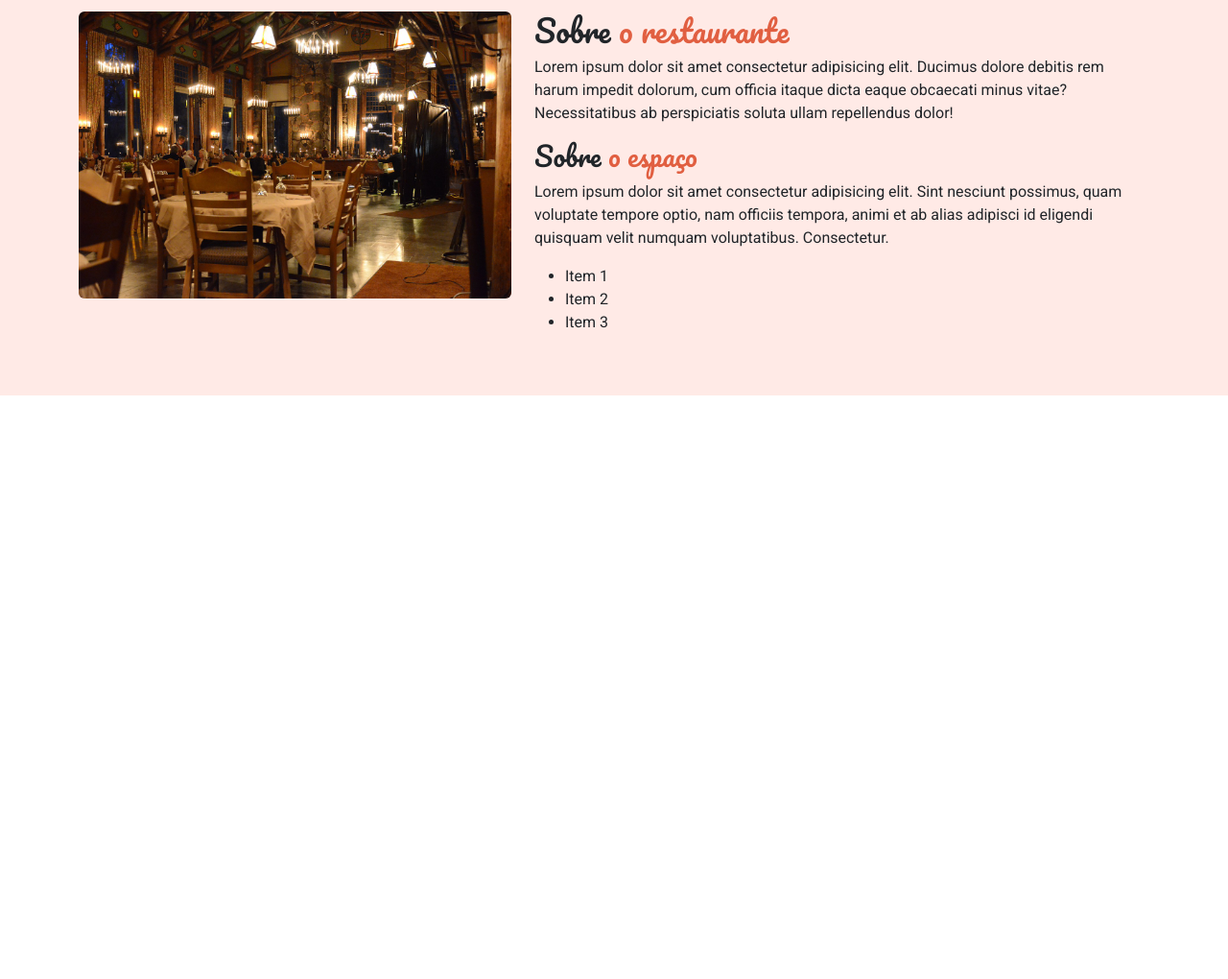
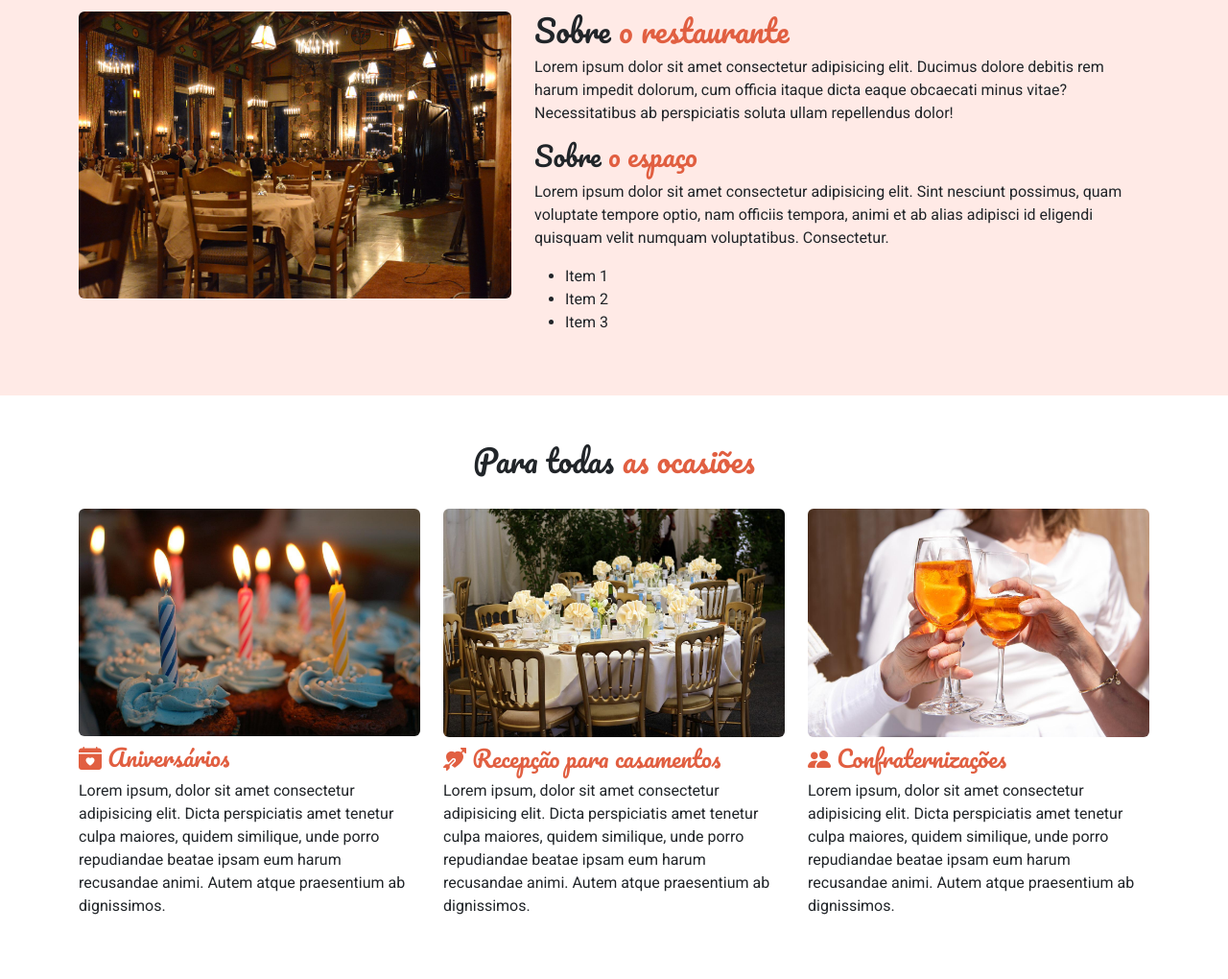
Before and after one commit to aldosds/bootstrap_restaurante_sabores, a plain HTML site: page index.html in a window 1280 px wide. Shown: the part 884-1904 px from the top of the page at 96% size. Before the commit the page ends 1296 px from the top, so only its background shows below. Drawn offline with nearby package versions, Linux system fonts and the light colour scheme.

Commit message:
add sessão de eventos

```diff
--- a/index.html
+++ b/index.html
@@ -29,7 +29,7 @@
                         </a>
                     </li>
                     <li class="nav-item fw-bold">
-                        <a href="" class="nav-link">
+                        <a href="#eventos" class="nav-link">
                             <i class="bi bi-calendar-check me-1"></i>
                             Eventos
                         </a>
@@ -83,11 +83,11 @@
                             <img src="images/restaurante.jpg" class="d-block w-100 rounded" alt="Foto do espaço do interior do restaurante">
                         </div>
                         <div class="col-md-7">
-                            <h2 class="section-title">Sobre <span>o restaurante</span></h2>
+                            <h2 class="section-title">Sobre <span class="text-colored">o restaurante</span></h2>
                             <p>
                                 Lorem ipsum dolor sit amet consectetur adipisicing elit. Ducimus dolore debitis rem harum impedit dolorum, cum officia itaque dicta eaque obcaecati minus vitae? Necessitatibus ab perspiciatis soluta ullam repellendus dolor!
                             </p>
-                            <h3 class="section-title">Sobre <span>o espaço</span></h3>
+                            <h3 class="section-title">Sobre <span class="text-colored">o espaço</span></h3>
                             <p>
                                 Lorem ipsum dolor sit amet consectetur adipisicing elit. Sint nesciunt possimus, quam voluptate tempore optio, nam officiis tempora, animi et ab alias adipisci id eligendi quisquam velit numquam voluptatibus. Consectetur.
                             </p>
@@ -101,6 +101,45 @@
                 </div>
             </div>
         </section>
+        <section id="eventos" class="pt-5 pb-5">
+            <div class="container">
+                <div class="row">
+                    <h2 class="section-title text-center">Para todas <span class="text-colored">as ocasiões</span></h2>
+                </div>
+                <div class="row mt-4">
+                    <div class="col-md-4">
+                        <img src="./images/eventos/aniversario.jpg" alt="Foto de cupcakes com vela" class="d-block w-100 rounded mb-2">
+                        <h3 class="section-title text-colored fs-4">
+                            <i class="bi bi-calendar-heart-fill"></i>
+                            Aniversários
+                        </h3>
+                        <p>
+                            Lorem ipsum, dolor sit amet consectetur adipisicing elit. Dicta perspiciatis amet tenetur culpa maiores, quidem similique, unde porro repudiandae beatae ipsam eum harum recusandae animi. Autem atque praesentium ab dignissimos.
+                        </p>
+                    </div>
+                    <div class="col-md-4">
+                        <img src="./images/eventos/casamento.jpg" alt="Foto de uma mesa decorada" class="d-block w-100 rounded mb-2">
+                        <h3 class="section-title text-colored fs-4">
+                            <i class="bi bi-arrow-through-heart-fill"></i>
+                            Recepção para casamentos
+                        </h3>
+                        <p>
+                            Lorem ipsum, dolor sit amet consectetur adipisicing elit. Dicta perspiciatis amet tenetur culpa maiores, quidem similique, unde porro repudiandae beatae ipsam eum harum recusandae animi. Autem atque praesentium ab dignissimos.
+                        </p>
+                    </div>
+                    <div class="col-md-4">
+                        <img src="./images/eventos/confraternizacoes.jpg" alt="Foto de brinde com taças" class="d-block w-100 rounded mb-2">
+                        <h3 class="section-title text-colored fs-4">
+                            <i class="bi bi-people-fill"></i>
+                            Confraternizações
+                        </h3>
+                        <p>
+                            Lorem ipsum, dolor sit amet consectetur adipisicing elit. Dicta perspiciatis amet tenetur culpa maiores, quidem similique, unde porro repudiandae beatae ipsam eum harum recusandae animi. Autem atque praesentium ab dignissimos.
+                        </p>
+                    </div>
+                </div>
+            </div>
+        </section>
     </div>
 
     <script src="https://cdn.jsdelivr.net/npm/bootstrap@5.3.0/dist/js/bootstrap.bundle.min.js
--- a/main.css
+++ b/main.css
@@ -25,10 +25,10 @@ body {
     font-family: 'Pacifico', cursive;
 }
 
-.section-title span {
-    color: #e15f41;
-}
-
 #sobre-o-restaurante {
     background-color: #ffeae6;
 }
+
+.text-colored {
+    color: #e15f41;
+}
```
